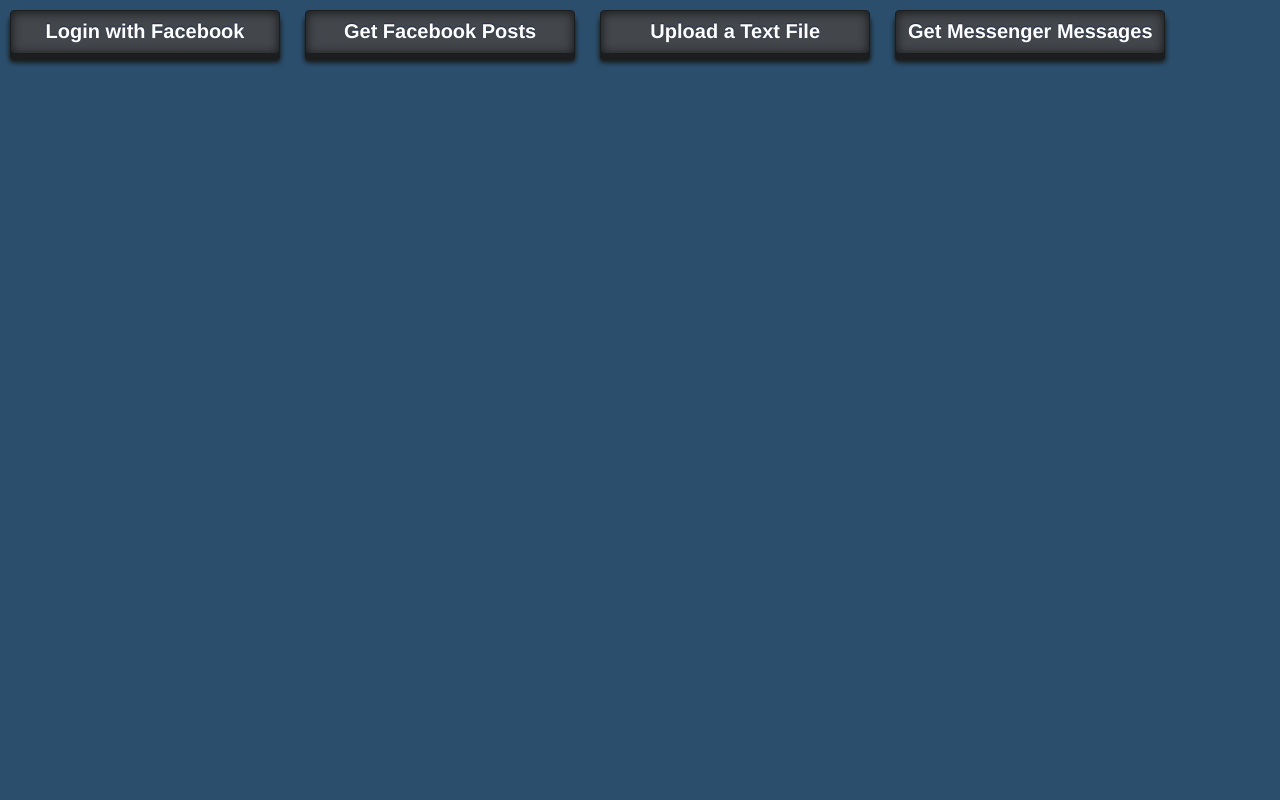
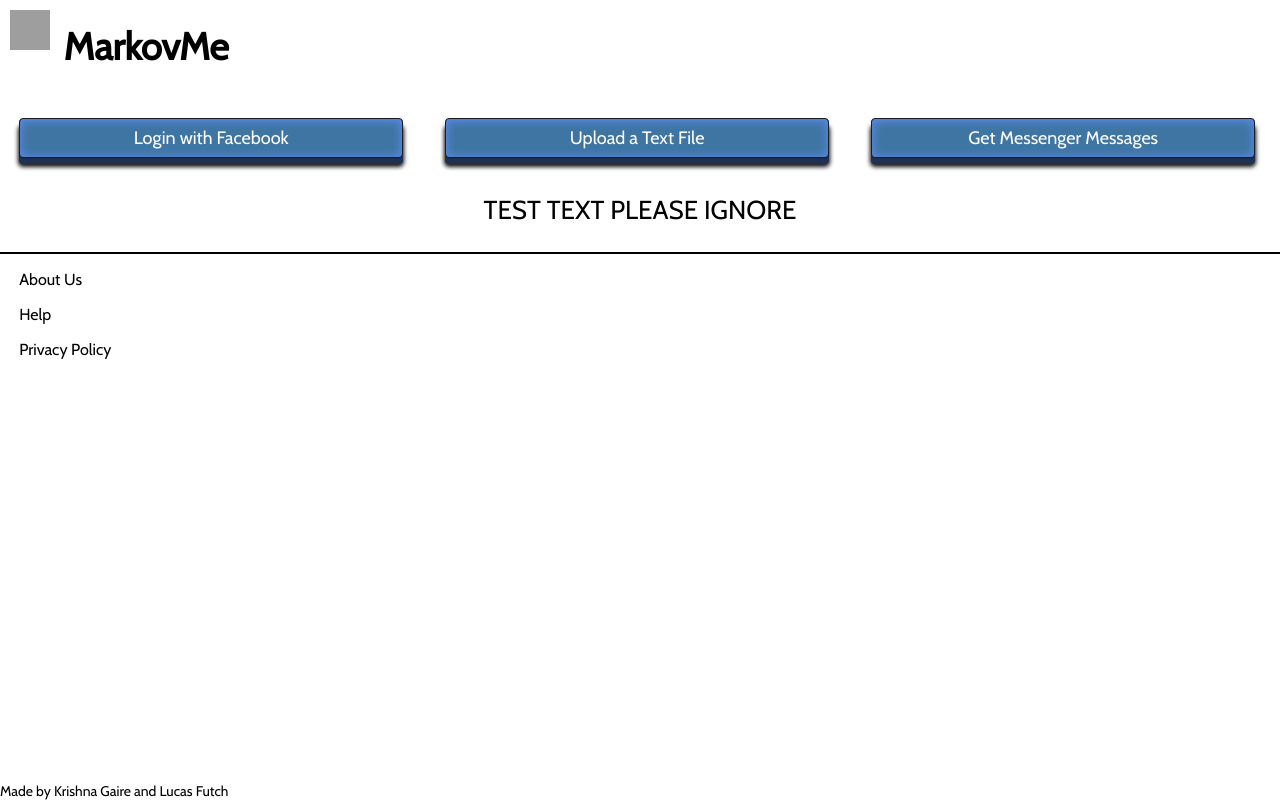
Before and after one commit to lucasfutch/markovme, a Flask app: page / in a window 1280 px wide. Run offline with Flask 2, Linux system fonts and the light colour scheme; some libraries are stand-ins or nearby versions; grey boxes are pictures that could not be loaded.

Commit message:
Cleaned up frontend code.
Beautified the page, and added more information to it. Changed some js functionalities for the buttons and the things they displayed.

```diff
--- a/main.py
+++ b/main.py
@@ -57,6 +57,7 @@ def upload_file():
 @app.route('/list', methods=['GET', 'POST'])
 def getFBArray():
     data = request.get_json()
+    return jsonify({'result': "TEST POST PLEASE IGNORE"})
     # x = data['x']
     # print(x)
     fbpost = facebookPosts()
--- a/static/style.css
+++ b/static/style.css
@@ -1,46 +1,100 @@
-body{
+body {
 	margin: 0;
 	padding: 0;
-	background-color: #2a4e6c;
-	font-family: 'Proxima Nova', Geneva, Verdana, Arial, sans-serif;
+	background-color: white;
+    font-family: 'Cabin', sans-serif;
 	font-size: 16px;
 }
 
-button {
-    background: #43464B;
+img {
+    width: 40px;
+    height: 40px;
+    margin: 10px;
+}
+
+#top {
+	/*display: block;*/
+    /*margin-bottom: 15px;*/
+    /*border-bottom: 2px solid black;*/
+}
+
+#title {
+    text-align: center;
+    font-size: 38px;
+    display: inline-block;
+    margin: 0px;
+}
+
+.aButton {
+    /*float: left;*/
+    font-family: 'Cabin', sans-serif;
+    font-size: 18px;
+    text-align: center;
+    width: 30%;
+    margin: 0 1.5%;
+    /*display: block;*/
+
+    color: #fff;
+    background: #3f75a2;
     border-top: 1px solid #1B1D1E;
     border-right: 1px solid #1B1D1E;
     border-bottom: 1px solid #1B1D1E;
     border-left: 1px solid #1B1D1E;
     border-radius: 4px;
-    -webkit-box-shadow: inset 0 1px 10px 1px #5c8bee, 0 1px 0 #1d2c4d, 0 6px 0 #1f3053, 0 8px 4px 1px #111111;
-    box-shadow: inset 0 1px 10px 1px #1B1D1E, 0 1px 0 #1B1D1E, 0 6px 0 #1B1D1E, 0 8px 4px 1px #1B1D1E;
-    color: #fff;
-    font: bold 20px/1 "helvetica neue", helvetica, arial, sans-serif;
+
+    box-shadow: inset 0 1px 10px 1px #5c8bee, 0 1px 0 #1d2c4d, 0 6px 0 #1f3053, 0 8px 4px 1px #111111;
+
+
     margin-bottom: 10px;
     margin-top: 10px;
-    margin-left: 10px;
-    margin-right: 10px;
-    padding: 10px 0 12px 0;
-    text-align: center;
-    text-shadow: 0 -1px 1px #1e2d4d;
-    width: 270px;
-    -webkit-background-clip: padding-box;
-    display: inline-block;
+    /*margin-left: 10px;*/
+    /*margin-right: 10px;*/
+
+    height: 40px;
 }
 
-#top {
-	display: inline-block;
+.aButton:hover {
+    background: #315b7d;
+}
+
+#middle {
+    display: block;
+    border-bottom: 2px solid black;
+}
+
+#getDataFBButton {
+    display: block;
+    width: 96%;
+    height: 60px;
+    margin-bottom: 30px;
 }
 
 #mainText{
-	font-size: 16px;
-	color: white;
+	font-size: 26px;
+	color: black;
 	text-align: center;
 	display: block;
 }
 
-#loading {
-    font-size: 20px;
-    color: white;
+
+#bottom {
+    margin: 0 1.5%;
+    float: left;
 }
+
+/*-----------------------*/
+/*        FOOTER         */
+/*-----------------------*/
+p.footerText {
+    display: inline;
+    color: black;
+}
+.siteFooter {
+    font-size: 14px;
+    display: block;
+    position: fixed;
+    bottom: 0%;
+    width: 100%
+}
+/*-----------------------*/
+/*-----------------------*/
--- a/templates/index.html
+++ b/templates/index.html
@@ -7,35 +7,33 @@
 		<link rel="stylesheet" type="text/css" href="../static/style.css" />
 		<link rel="shortcut icon" href="../static/favicon.ico" type="image/x-icon">
 		<link rel="icon" href="../static/favicon.ico" type="image/x-icon">
+		<link href="https://fonts.googleapis.com/css?family=Cabin" rel="stylesheet">
 	</head>
 	<body>
-		<script>
-		window.fbAsyncInit = function() {
-		FB.init({
-		  appId            : 2000850609943113,
-		  autoLogAppEvents : true,
-		  xfbml            : true,
-		  version          : 'v2.11'
-		});
-		};
+		<div id = "top">
+			<img src="../static/icon.png" alt="Mountain View">
+			<h1 id = "title">MarkovMe</p>
 
-		(function(d, s, id){
-			var js, fjs = d.getElementsByTagName(s)[0];
-			if (d.getElementById(id)) {return;}
-				js = d.createElement(s); js.id = id;
-				js.src = "https://connect.facebook.net/en_US/sdk.js";
-				fjs.parentNode.insertBefore(js, fjs);
-		}(document, 'script', 'facebook-jssdk'));
-		</script>
-
-		<div id = "top">
-			<button id = 'loginFBButton'>Login with Facebook</button>
-			<button id = 'getDataFBButton'>Get Facebook Posts</button>
-			<button id = 'getDataInputButton'>Upload a Text File</button>
-			<button id = 'getDataMessengerButton'>Get Messenger Messages</button>
 		</div>
 
-		<p id = "mainText"></p>
+		<div id = "middle">
+			<button id = 'loginFBButton' class = "topLeft aButton">Login with Facebook</button>
+			<button id = 'getDataInputButton' class = "topMiddle aButton">Upload a Text File</button>
+			<button id = 'getDataMessengerButton' class = "topRight aButton">Get Messenger Messages</button>
+			<button id = 'getDataFBButton' class = "aButton">Get My Predicted Post</button>
+			<p id = "mainText">TEST TEXT PLEASE IGNORE</p>
+		</div>
+
+		<div id = "bottom">
+			<p>About Us</p>
+			<p>Help</p>
+			<p>Privacy Policy</p>
+		</div>
+
+		<footer class="siteFooter" id = "floatingFooter">
+			<p class="footerText">Made by Krishna Gaire and Lucas Futch</p>
+		</footer>
+
 
 		<script src="https://code.jquery.com/jquery-3.2.1.min.js"></script>
 		<script src="../static/script.js"></script>
```
Also changed, not shown: static/script.js (+33 -10 lines), static/trainingText.txt (+1 -38 lines), 1 other file.
